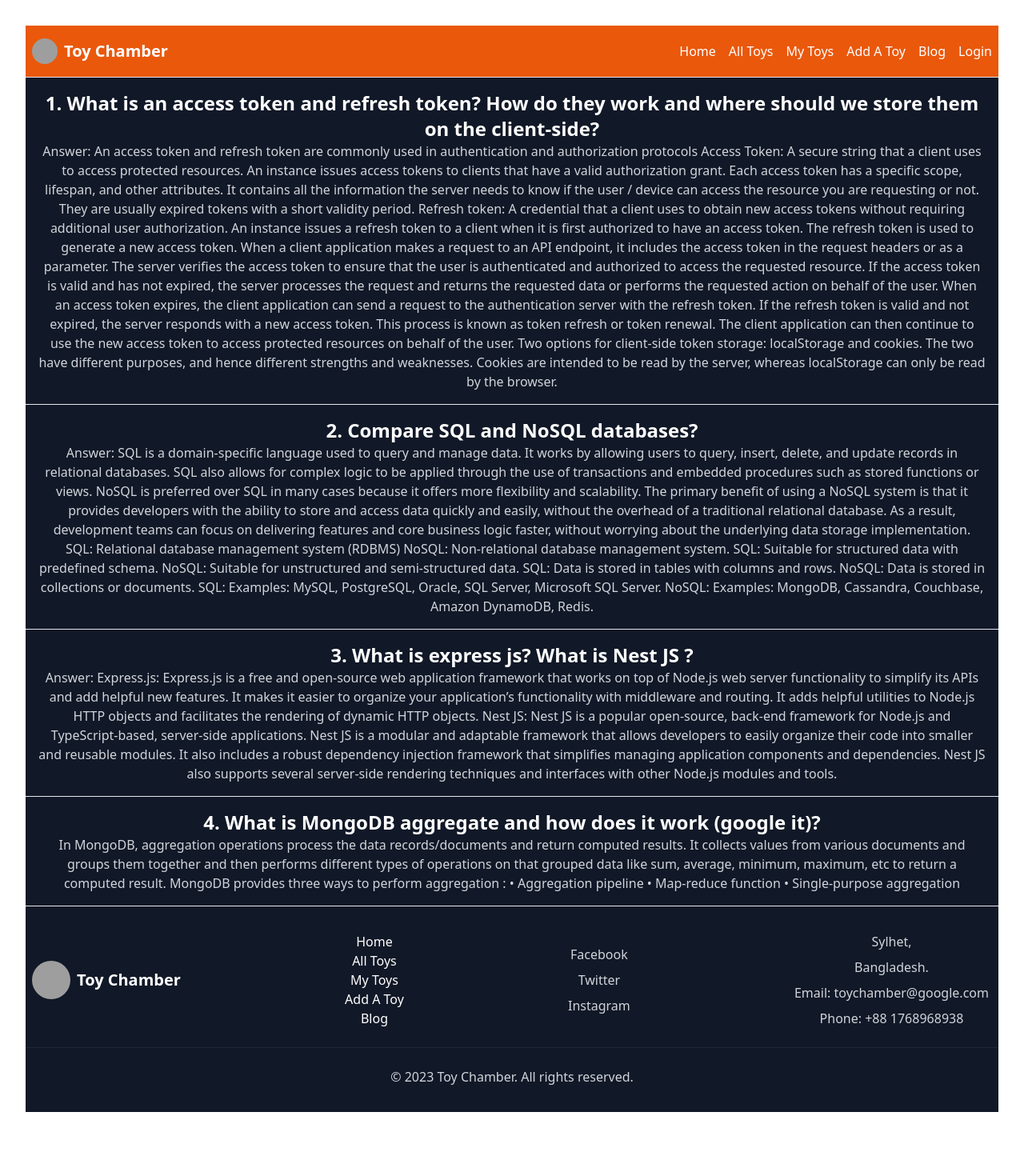
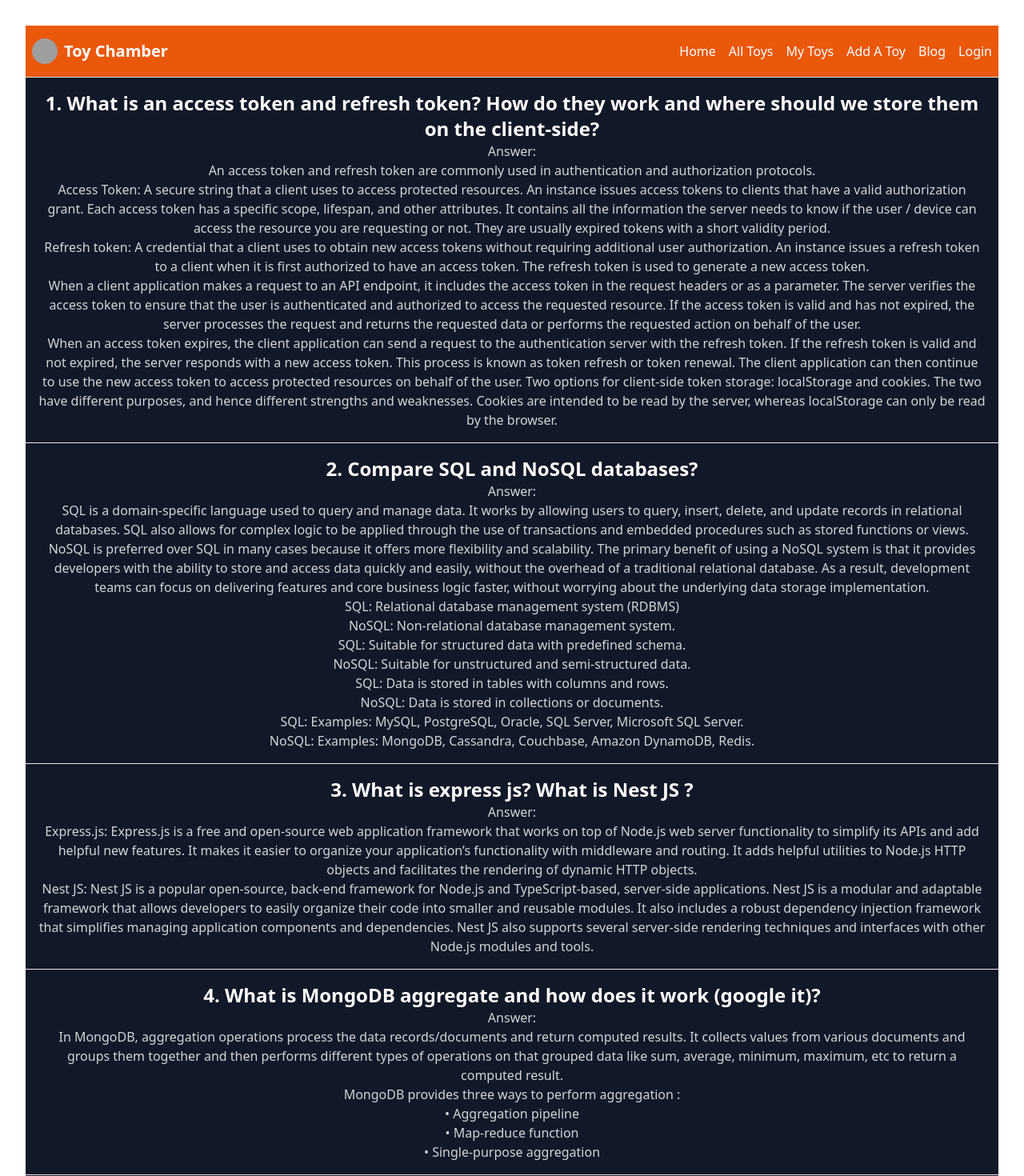
Before and after one commit to muntasirmoin/toy-chamber-client, a React (Vite) app: page /blog in a window 1280 px wide. Shown: the top 1470 px of the page at 80% size. Before the commit the page ends 1422 px from the top, so only its background shows below. Built offline with nearby package versions, Linux system fonts and the light colour scheme; no server answers; grey boxes are pictures that could not be loaded.

Commit message:
<br /> added for line break blog

```diff
--- a/src/componentes/Blog/Blog.jsx
+++ b/src/componentes/Blog/Blog.jsx
@@ -13,13 +13,13 @@ const Blog = () => {
             <div class="bg-gray-900 p-4">
                 <div class="text-white">
                     <h1 class="text-2xl font-bold">1. What is an access token and refresh token? How do they work and where should we store them on the client-side?</h1>
-                    <p class="text-gray-300">Answer:
-An access token and refresh token are commonly used in authentication and authorization protocols
-Access Token:  A secure string that a client uses to access protected resources. An instance issues access tokens to clients that have a valid authorization grant. Each access token has a specific scope, lifespan, and other attributes. It contains all the information the server needs to know if the user / device can access the resource you are requesting or not. They are usually expired tokens with a short validity period.
-Refresh token: A credential that a client uses to obtain new access tokens without requiring additional user authorization. An instance issues a refresh token to a client when it is first authorized to have an access token. The refresh token is used to generate a new access token.
-When a client application makes a request to an API endpoint, it includes the access token in the request headers or as a parameter. The server verifies the access token to ensure that the user is authenticated and authorized to access the requested resource. If the access token is valid and has not expired, the server processes the request and returns the requested data or performs the requested action on behalf of the user.
+                    <p class="text-gray-300">Answer:<br />
+An access token and refresh token are commonly used in authentication and authorization protocols. <br />
+Access Token:  A secure string that a client uses to access protected resources. An instance issues access tokens to clients that have a valid authorization grant. Each access token has a specific scope, lifespan, and other attributes. It contains all the information the server needs to know if the user / device can access the resource you are requesting or not. They are usually expired tokens with a short validity period.<br />
+Refresh token: A credential that a client uses to obtain new access tokens without requiring additional user authorization. An instance issues a refresh token to a client when it is first authorized to have an access token. The refresh token is used to generate a new access token.<br />
+When a client application makes a request to an API endpoint, it includes the access token in the request headers or as a parameter. The server verifies the access token to ensure that the user is authenticated and authorized to access the requested resource. If the access token is valid and has not expired, the server processes the request and returns the requested data or performs the requested action on behalf of the user.<br />
 When an access token expires, the client application can send a request to the authentication server with the refresh token. If the refresh token is valid and not expired, the server responds with a new access token. This process is known as token refresh or token renewal. The client application can then continue to use the new access token to access protected resources on behalf of the user.
-Two options for client-side token storage: localStorage and cookies. The two have different purposes, and hence different strengths and weaknesses. Cookies are intended to be read by the server, whereas localStorage can only be read by the browser.
+Two options for client-side token storage: localStorage and cookies. The two have different purposes, and hence different strengths and weaknesses. Cookies are intended to be read by the server, whereas localStorage can only be read by the browser.<br />
 </p>
                 </div>
             </div>
@@ -28,18 +28,18 @@ Two options for client-side token storage: localStorage and cookies. The two hav
               <div class="bg-gray-900 p-4">
                 <div class="text-white">
                     <h1 class="text-2xl font-bold">2. Compare SQL and NoSQL databases?</h1>
-                    <p class="text-gray-300">Answer:
-SQL is a domain-specific language used to query and manage data. It works by allowing users to query, insert, delete, and update records in relational databases. SQL also allows for complex logic to be applied through the use of transactions and embedded procedures such as stored functions or views.
-NoSQL is preferred over SQL in many cases because it offers more flexibility and scalability. The primary benefit of using a NoSQL system is that it provides developers with the ability to store and access data quickly and easily, without the overhead of a traditional relational database. As a result, development teams can focus on delivering features and core business logic faster, without worrying about the underlying data storage implementation.
-SQL: Relational database management system (RDBMS)
-NoSQL: Non-relational database management system.
-SQL: Suitable for structured data with predefined schema.
-NoSQL: Suitable for unstructured and semi-structured data.
+                    <p class="text-gray-300">Answer:<br />
+SQL is a domain-specific language used to query and manage data. It works by allowing users to query, insert, delete, and update records in relational databases. SQL also allows for complex logic to be applied through the use of transactions and embedded procedures such as stored functions or views.<br />
+NoSQL is preferred over SQL in many cases because it offers more flexibility and scalability. The primary benefit of using a NoSQL system is that it provides developers with the ability to store and access data quickly and easily, without the overhead of a traditional relational database. As a result, development teams can focus on delivering features and core business logic faster, without worrying about the underlying data storage implementation. <br />
+SQL: Relational database management system (RDBMS)<br />
+NoSQL: Non-relational database management system.<br />
+SQL: Suitable for structured data with predefined schema.<br />
+NoSQL: Suitable for unstructured and semi-structured data.<br />
 
-SQL: Data is stored in tables with columns and rows.
-NoSQL: Data is stored in collections or documents.
-SQL: Examples: MySQL, PostgreSQL, Oracle, SQL Server, Microsoft SQL Server.
-NoSQL: Examples: MongoDB, Cassandra, Couchbase, Amazon DynamoDB, Redis.
+SQL: Data is stored in tables with columns and rows.<br />
+NoSQL: Data is stored in collections or documents.<br />
+SQL: Examples: MySQL, PostgreSQL, Oracle, SQL Server, Microsoft SQL Server.<br />
+NoSQL: Examples: MongoDB, Cassandra, Couchbase, Amazon DynamoDB, Redis.<br />
 </p>
                 </div>
             </div>
@@ -48,9 +48,9 @@ NoSQL: Examples: MongoDB, Cassandra, Couchbase, Amazon DynamoDB, Redis.
               <div class="bg-gray-900 p-4">
                 <div class="text-white">
                     <h1 class="text-2xl font-bold">3. What is express js? What is Nest JS ?</h1>
-                    <p class="text-gray-300">Answer:
-Express.js: Express.js is a free and open-source web application framework that works on top of Node.js web server functionality to simplify its APIs and add helpful new features. It makes it easier to organize your application’s functionality with middleware and routing. It adds helpful utilities to Node.js HTTP objects and facilitates the rendering of dynamic HTTP objects.
-Nest JS: Nest JS is a popular open-source, back-end framework for Node.js and TypeScript-based, server-side applications. Nest JS is a modular and adaptable framework that allows developers to easily organize their code into smaller and reusable modules. It also includes a robust dependency injection framework that simplifies managing application components and dependencies. Nest JS also supports several server-side rendering techniques and interfaces with other Node.js modules and tools.
+                    <p class="text-gray-300">Answer:<br />
+Express.js: Express.js is a free and open-source web application framework that works on top of Node.js web server functionality to simplify its APIs and add helpful new features. It makes it easier to organize your application’s functionality with middleware and routing. It adds helpful utilities to Node.js HTTP objects and facilitates the rendering of dynamic HTTP objects.<br />
+Nest JS: Nest JS is a popular open-source, back-end framework for Node.js and TypeScript-based, server-side applications. Nest JS is a modular and adaptable framework that allows developers to easily organize their code into smaller and reusable modules. It also includes a robust dependency injection framework that simplifies managing application components and dependencies. Nest JS also supports several server-side rendering techniques and interfaces with other Node.js modules and tools.<br />
 </p>
                 </div>
             </div>
@@ -60,11 +60,11 @@ Nest JS: Nest JS is a popular open-source, back-end framework for Node.js and Ty
               <div class="bg-gray-900 p-4">
                 <div class="text-white">
                     <h1 class="text-2xl font-bold">4. What is MongoDB aggregate and how does it work (google it)?</h1>
-                    <p class="text-gray-300">In MongoDB, aggregation operations process the data records/documents and return computed results. It collects values from various documents and groups them together and then performs different types of operations on that grouped data like sum, average, minimum, maximum, etc to return a computed result.
-MongoDB provides three ways to perform aggregation :
-•	Aggregation pipeline
-•	Map-reduce function
-•	Single-purpose aggregation
+                    <p class="text-gray-300">Answer: <br />In MongoDB, aggregation operations process the data records/documents and return computed results. It collects values from various documents and groups them together and then performs different types of operations on that grouped data like sum, average, minimum, maximum, etc to return a computed result.<br />
+MongoDB provides three ways to perform aggregation :<br />
+•	Aggregation pipeline<br />
+•	Map-reduce function<br />
+•	Single-purpose aggregation<br />
 </p>
                 </div>
             </div>
```
